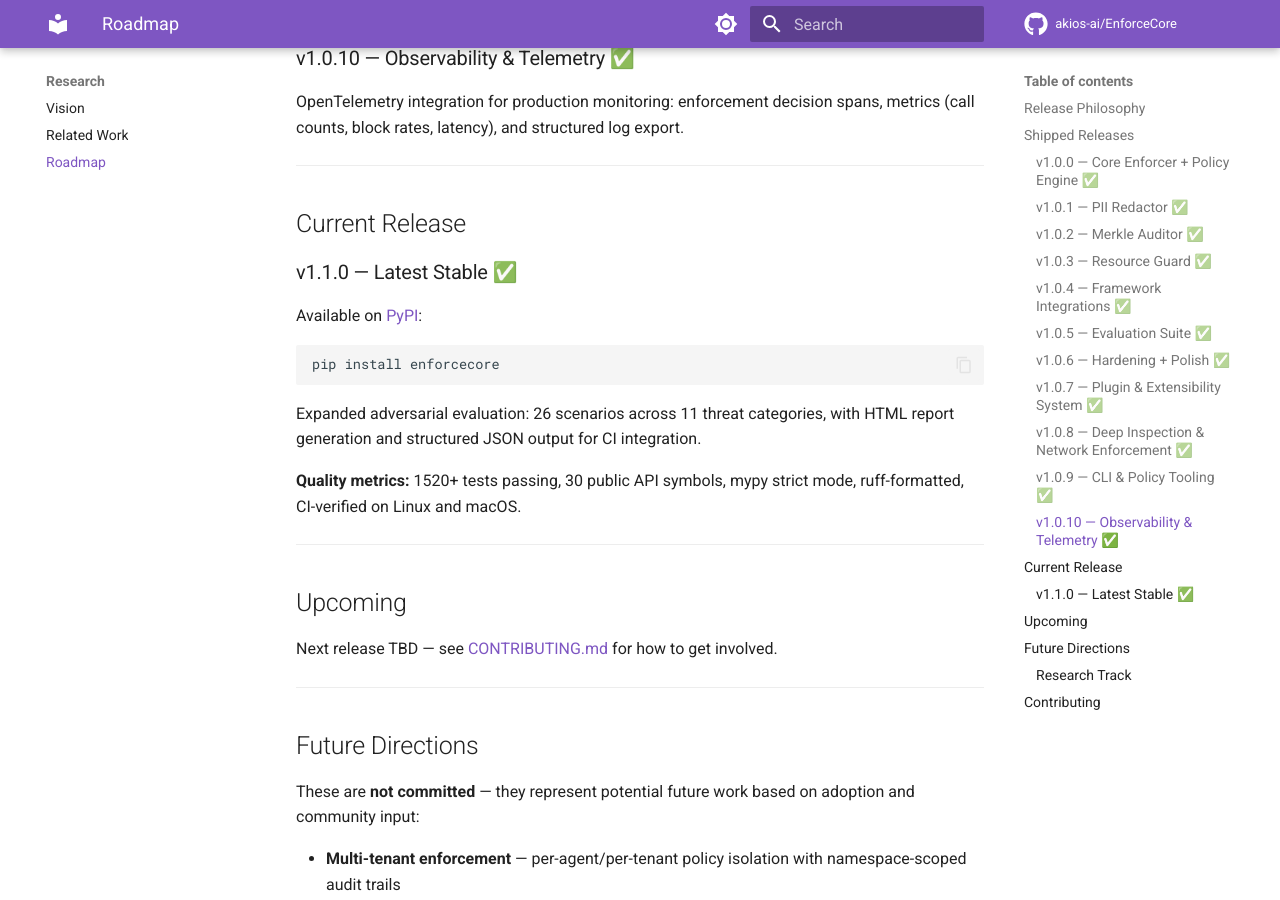
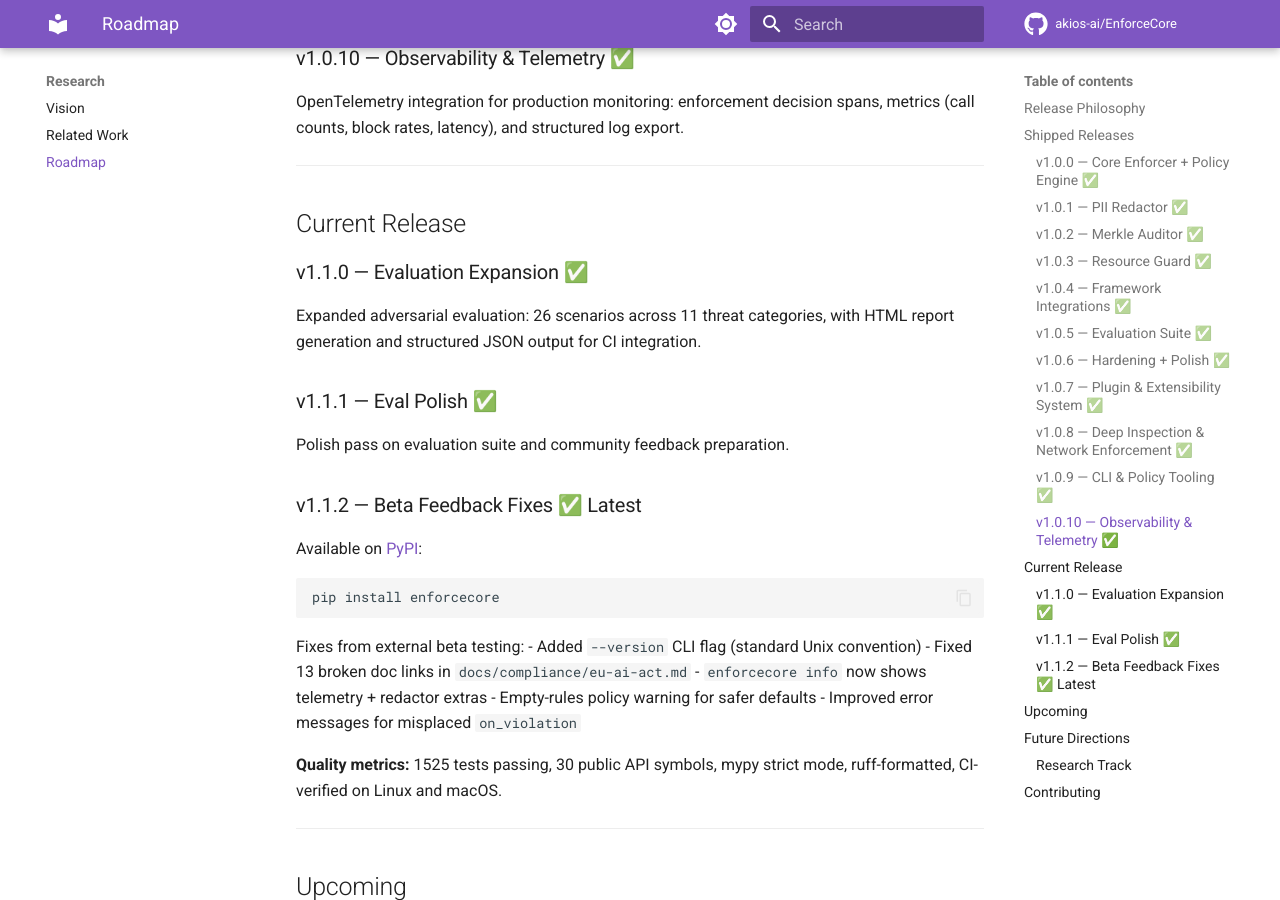
Before and after one commit to akios-ai/EnforceCore, an MkDocs documentation site: the page built from docs/roadmap.md, in a window 1280 px wide and 900 px high, scrolled down 1798 px. Built offline with MkDocs 1.6.1 and Material for MkDocs 9.7.7, drawn with Linux system fonts in a browser that asks for light colours; comment, search, counter and statistics services are not loaded.

Commit message:
release: v1.1.2 — beta feedback fixes
- Add --version CLI flag (enforcecore --version)
- Fix 13 broken relative links in docs/compliance/eu-ai-act.md
- Improve on_violation misplacement hint in policy parser
- Add empty-rules UserWarning in Policy.from_dict()
- Add telemetry + redactor extras detection in CLI info command
- Update README roadmap and test stats (1525 tests)
- Update docs/roadmap.md with v1.1.2 section
- Bump version to 1.1.2 across all 4 version files

Beta report: 5 of 13 issues confirmed and fixed, 7 rejected with evidence
(full details in CHANGELOG.md)

````diff
--- a/docs/compliance/eu-ai-act.md
+++ b/docs/compliance/eu-ai-act.md
@@ -1,8 +1,8 @@
 # EU AI Act — Compliance Mapping
 
 **Regulation:** Regulation (EU) 2024/1689 (Artificial Intelligence Act)
-**Mapped against:** EnforceCore v1.0.23a1
-**Last updated:** 2026-02-23
+**Mapped against:** EnforceCore v1.1.2
+**Last updated:** 2026-02-24
 
 ---
 
@@ -39,7 +39,7 @@ to runtime enforcement of AI agent behavior.
 | Estimate and evaluate risks that may emerge | Evaluation suite with 20 adversarial scenarios across 10 threat categories covering tool abuse, data exfiltration, injection attacks, ransomware, supply-chain, and collusion | `enforcecore/eval/` — `ScenarioRunner`, `BenchmarkRunner` |
 | Adopt risk management measures | Fail-closed enforcement, PII redaction, cost limits, rate limiting, domain enforcement | `enforcecore/core/enforcer.py` — `enforce_sync()`, `enforce_async()` |
 | Test to identify the most appropriate measures | Dry-run mode replays tool calls against a policy without execution | `enforcecore/cli/` — `enforcecore dry-run` command |
-| Residual risk documentation | Threat model documents known limitations and unmitigated risks | [docs/threat-model.md](threat-model.md) §7 |
+| Residual risk documentation | Threat model documents known limitations and unmitigated risks | [docs/threat-model.md](../threat-model.md) §7 |
 
 **Verification:**
 ```bash
@@ -60,9 +60,9 @@ enforcecore dry-run policy.yaml --calls recorded_calls.jsonl
 
 | Requirement | EnforceCore Capability | Evidence |
 |---|---|---|
-| Information about capabilities and limitations | Threat model with formal security properties and known limitations | [docs/threat-model.md](threat-model.md) |
-| Intended purpose and foreseeable misuse | Architecture docs with trust boundaries and adversary model | [docs/architecture.md](architecture.md), [docs/threat-model.md](threat-model.md) §3 |
-| Level of accuracy, robustness, cybersecurity | Published benchmarks with statistical methodology (p50/p95/p99) | [docs/benchmarks.md](benchmarks.md) |
+| Information about capabilities and limitations | Threat model with formal security properties and known limitations | [docs/threat-model.md](../threat-model.md) |
+| Intended purpose and foreseeable misuse | Architecture docs with trust boundaries and adversary model | [docs/architecture.md](../architecture.md), [docs/threat-model.md](../threat-model.md) §3 |
+| Level of accuracy, robustness, cybersecurity | Published benchmarks with statistical methodology (p50/p95/p99) | [docs/benchmarks.md](../benchmarks.md) |
 | Logging capabilities | Merkle-chained audit trail records every enforcement decision with timestamps, tool names, args hashes, decisions, and timing | `enforcecore/auditor/engine.py` — `Auditor.record()` |
 | Human-interpretable records | CLI inspection of audit trails with filtering and formatting | `enforcecore/cli/` — `enforcecore inspect audit.jsonl --tail 20` |
 
@@ -140,8 +140,8 @@ pytest tests/redactor/test_unicode.py -v  # Evasion resistance
 
 | Requirement | EnforceCore Capability | Evidence |
 |---|---|---|
-| Design and development procedures | Documented architecture, roadmap, dev guide | [docs/architecture.md](architecture.md), [docs/roadmap.md](roadmap.md), [docs/dev-guide.md](dev-guide.md) |
-| Testing and validation | 1503 tests, automated CI on macOS, type checking (mypy), linting (ruff) | `.github/workflows/ci.yml`, `pytest --cov` |
+| Design and development procedures | Documented architecture, roadmap, dev guide | [docs/architecture.md](../architecture.md), [docs/roadmap.md](../roadmap.md), [docs/dev-guide.md](../dev-guide.md) |
+| Testing and validation | 1525 tests, automated CI on macOS, type checking (mypy), linting (ruff) | `.github/workflows/ci.yml`, `pytest --cov` |
 | Data management | PII redaction categories and secret patterns documented and tested | `enforcecore/redactor/patterns.py`, `enforcecore/redactor/secrets.py` |
 | Record-keeping | Merkle-chained audit trails, CHANGELOG, git history | `enforcecore/auditor/`, `CHANGELOG.md` |
 | Corrective actions | Webhook alerts on violations, structured logging for incident response | `enforcecore/plugins/webhooks.py`, structlog events |
@@ -162,11 +162,11 @@ pytest --cov=enforcecore                # Test suite + coverage
 
 | AI Act Article | EnforceCore Module | Test File | Docs |
 |---|---|---|---|
-| Art. 9 (Risk Mgmt) | `core/policy`, `core/rules`, `eval/` | `test_policy.py`, `test_rules.py`, `test_eval_*.py` | [threat-model.md](threat-model.md) |
-| Art. 13 (Transparency) | `auditor/`, `cli/` | `test_engine.py`, `test_cli.py` | [architecture.md](architecture.md) |
-| Art. 14 (Human Oversight) | `core/policy`, `cli/`, `plugins/webhooks` | `test_policy.py`, `test_cli.py`, `test_webhooks.py` | [api-design.md](api-design.md) |
-| Art. 15 (Robustness) | `core/enforcer`, `core/rules`, `redactor/` | `test_enforcer.py`, `test_rules.py`, `test_unicode.py` | [threat-model.md](threat-model.md) |
-| Art. 17 (Quality Mgmt) | CI, telemetry, auditor | `.github/workflows/ci.yml` | [dev-guide.md](dev-guide.md) |
+| Art. 9 (Risk Mgmt) | `core/policy`, `core/rules`, `eval/` | `test_policy.py`, `test_rules.py`, `test_eval_*.py` | [threat-model.md](../threat-model.md) |
+| Art. 13 (Transparency) | `auditor/`, `cli/` | `test_engine.py`, `test_cli.py` | [architecture.md](../architecture.md) |
+| Art. 14 (Human Oversight) | `core/policy`, `cli/`, `plugins/webhooks` | `test_policy.py`, `test_cli.py`, `test_webhooks.py` | [api-design.md](../api-design.md) |
+| Art. 15 (Robustness) | `core/enforcer`, `core/rules`, `redactor/` | `test_enforcer.py`, `test_rules.py`, `test_unicode.py` | [threat-model.md](../threat-model.md) |
+| Art. 17 (Quality Mgmt) | CI, telemetry, auditor | `.github/workflows/ci.yml` | [dev-guide.md](../dev-guide.md) |
 
 ---
 
--- a/docs/roadmap.md
+++ b/docs/roadmap.md
@@ -76,7 +76,16 @@ metrics (call counts, block rates, latency), and structured log export.
 
 ## Current Release
 
-### v1.1.0 — Latest Stable ✅
+### v1.1.0 — Evaluation Expansion ✅
+
+Expanded adversarial evaluation: 26 scenarios across 11 threat categories, with
+HTML report generation and structured JSON output for CI integration.
+
+### v1.1.1 — Eval Polish ✅
+
+Polish pass on evaluation suite and community feedback preparation.
+
+### v1.1.2 — Beta Feedback Fixes ✅ Latest
 
 Available on [PyPI](https://pypi.org/project/enforcecore/):
 
@@ -84,10 +93,14 @@ Available on [PyPI](https://pypi.org/project/enforcecore/):
 pip install enforcecore
 ```
 
-Expanded adversarial evaluation: 26 scenarios across 11 threat categories, with
-HTML report generation and structured JSON output for CI integration.
+Fixes from external beta testing:
+- Added `--version` CLI flag (standard Unix convention)
+- Fixed 13 broken doc links in `docs/compliance/eu-ai-act.md`
+- `enforcecore info` now shows telemetry + redactor extras
+- Empty-rules policy warning for safer defaults
+- Improved error messages for misplaced `on_violation`
 
-**Quality metrics:** 1520+ tests passing, 30 public API symbols, mypy strict
+**Quality metrics:** 1525 tests passing, 30 public API symbols, mypy strict
 mode, ruff-formatted, CI-verified on Linux and macOS.
 
 ---
--- a/enforcecore/__init__.py
+++ b/enforcecore/__init__.py
@@ -300,7 +300,7 @@ from enforcecore.telemetry import (
     EnforceCoreMetrics as EnforceCoreMetrics,
 )
 
-__version__ = "1.1.1"
+__version__ = "1.1.2"
 
 # ── Logging configuration ────────────────────────────────────────────────
 # Wire the ENFORCECORE_LOG_LEVEL setting to stdlib logging so structlog
--- a/pyproject.toml
+++ b/pyproject.toml
@@ -4,7 +4,7 @@ build-backend = "hatchling.build"
 
 [project]
 name = "enforcecore"
-version = "1.1.1"
+version = "1.1.2"
 description = "The runtime enforcement layer for agentic AI systems."
 readme = "README.md"
 license = "Apache-2.0"
````
Also changed, not shown: CHANGELOG.md (+43 -0 lines), README.md (+4 -2 lines), 4 other files.
